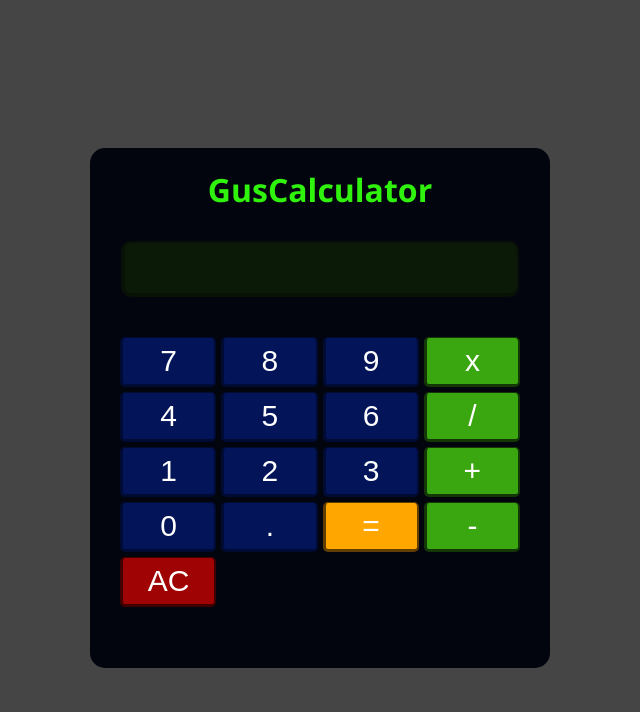
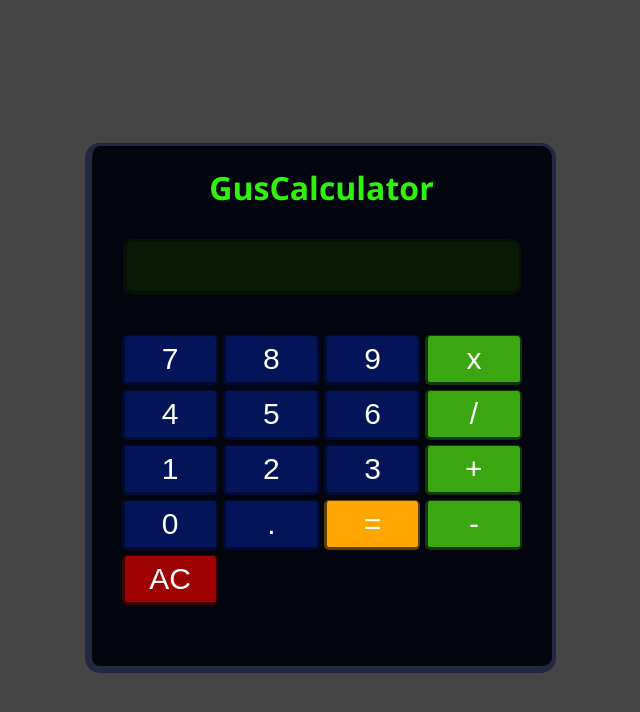
Before and after one commit to GusEngers/calculator-fcc, a React (Vite) app: page / in a window 1280 px wide. Shown: the top 712 px of the page, without its empty margins (320-960 px from the left). Built offline with nearby package versions, Linux system fonts and the light colour scheme.

Commit message:
Ajuste borde calculadora

```diff
--- a/src/Calculator/styles.css
+++ b/src/Calculator/styles.css
@@ -1,6 +1,9 @@
 #calculator {
   font-family: 'Segoe UI', Tahoma, Geneva, Verdana, sans-serif;
   background-color: #03050e;
+  border-color: #222742;
+  border-style: solid;
+  border-width: 3px 4px 7px 7px;
   border-radius: 15px;
   width: 400px;
   height: 500px;
```
